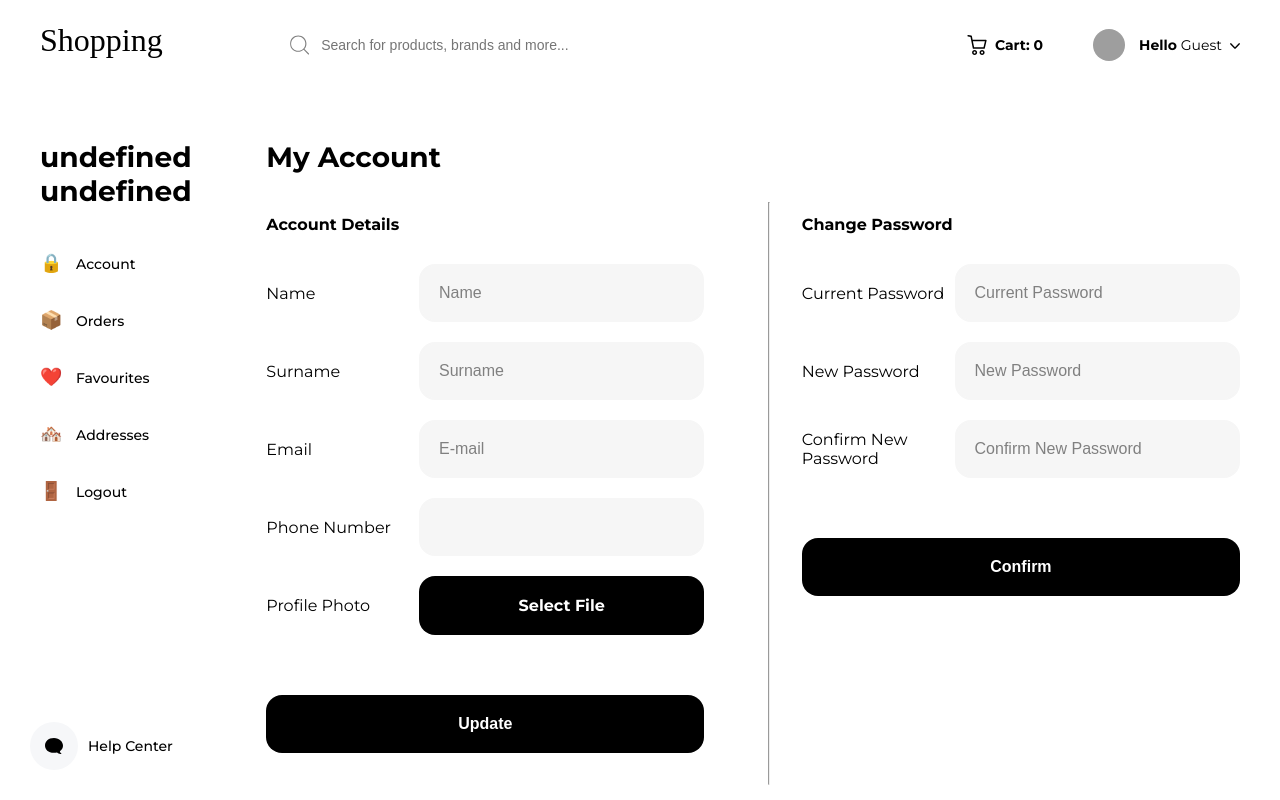
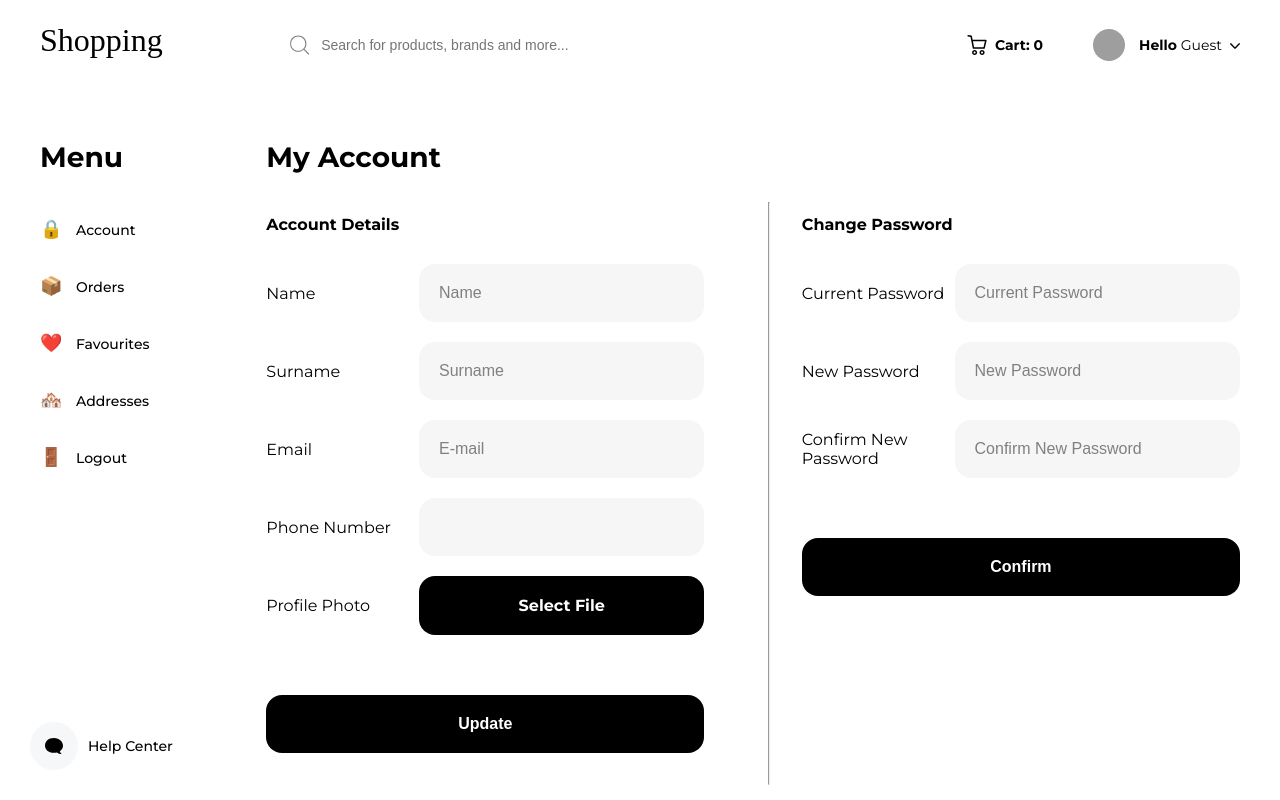
Before and after one commit to Cool-Dev121/next-ecommerce, a Next.js app: page /account in a window 1280 px wide. Built offline with nearby package versions, Linux system fonts and the light colour scheme; no server answers; grey boxes are pictures that could not be loaded; a web font is replaced by a local one.

Commit message:
Add account sub pages

```diff
--- a/components/AccountSidebar/index.js
+++ b/components/AccountSidebar/index.js
@@ -24,7 +24,7 @@ export default function AccountSidebar() {
 
   return (
     <div className={styles.container}>
-      <h2 className={styles.title}>{user?.name + " " + user?.surname}</h2>
+      <h2 className={styles.title}>Menu</h2>
       <ul className={styles.categories}>
         <SidebarItem name="Account" emoji="🔒" />
         <SidebarItem name="Orders" emoji="📦" />
--- /dev/null
+++ b/pages/account/addresses/index.js
@@ -0,0 +1,5 @@
+import React from "react";
+
+export default function Addresses() {
+  return <div></div>;
+}
--- /dev/null
+++ b/pages/account/favourites/index.js
@@ -0,0 +1,5 @@
+import React from "react";
+
+export default function Favorites() {
+  return <div></div>;
+}
--- /dev/null
+++ b/pages/account/orders/index.js
@@ -0,0 +1,5 @@
+import React from "react";
+
+export default function Orders() {
+  return <div></div>;
+}
```
